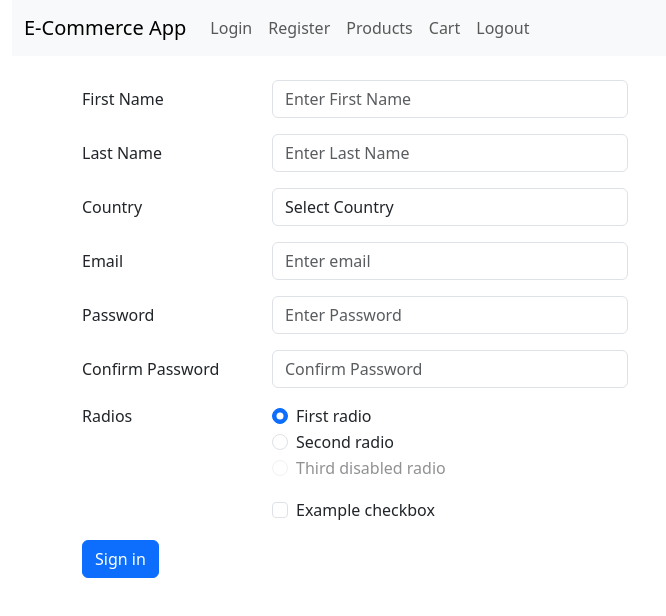
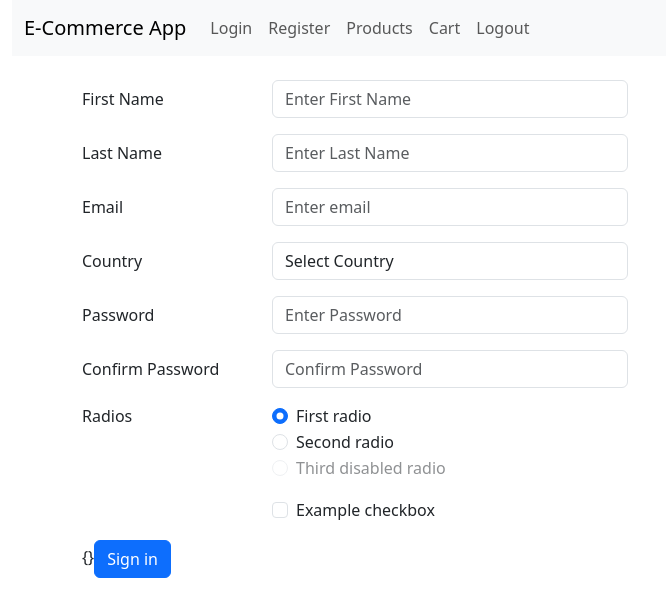
Before and after one commit to kiran-blockchain/optum-oct-react, a React (Create React App) app in the folder ecommerce/: page / in a window 1280 px wide. Shown: the top 616 px of the page, without its empty margins (0-666 px from the left). Built offline with nearby package versions, Linux system fonts and the light colour scheme.

Commit message:
added complete features for the textbox and dropdown

```diff
--- a/ecommerce/src/components/Dropdown/index.jsx
+++ b/ecommerce/src/components/Dropdown/index.jsx
@@ -1,4 +1,7 @@
-export const Dropdown = ({ dropdownConfig, list }) => {
+import { useState } from "react";
+
+export const Dropdown = ({ dropdownConfig, list,onchange }) => {
+    const [data,setData] = useState(dropdownConfig.defaultValue)
     const options = () => {
         if (list && list.length > 0) {
             return list.map((item, index) => {
@@ -17,7 +20,13 @@ export const Dropdown = ({ dropdownConfig, list }) => {
             <div class="col-sm-4">
                 <select id={dropdownConfig.id}
                     className="form-control"
-                    name={dropdownConfig.name}>
+                    name={dropdownConfig.name}
+                    value={data}
+                    onChange={evt=>{
+                        setData(evt.target.value);
+                        onchange(evt.target);
+                    }}
+                    >
                     <option value="">{dropdownConfig.placeholder}</option>
                     {options()}
                 </select>
--- a/ecommerce/src/components/Textbox/index.jsx
+++ b/ecommerce/src/components/Textbox/index.jsx
@@ -1,4 +1,8 @@
-export const Textbox = ({textboxConfig}) => {
+import { useState } from "react"
+
+export const Textbox = ({textboxConfig,onchange}) => {
+    //Creating state
+    const [data,setData] = useState(textboxConfig.defaultValue);
     return (
         <div class="row mb-3">
             <label for={textboxConfig.id}
@@ -8,8 +12,18 @@ export const Textbox = ({textboxConfig}) => {
                     class="form-control"
                     id={textboxConfig.id}
                     name={textboxConfig.name}
-                    placeholder={textboxConfig.placeholder} />
-            </div>
+                    placeholder={textboxConfig.placeholder}
+                    value={data}
+                    onChange={evt=>{
+                        //Send the field name and value to the parent
+                        onchange(evt.target);
+
+                        //update the local state
+                        setData(evt.target.value);
+
+                    }}
+                    />
+            </div>{data}
         </div>
     )
 }
--- a/ecommerce/src/pages/Register.jsx
+++ b/ecommerce/src/pages/Register.jsx
@@ -3,8 +3,17 @@ import { Textbox } from "../components/Textbox"
 
 import { Dropdown } from "../components/Dropdown"
 import { RegisterConfig } from "../utils/config"
+import { useState } from "react"
 
 export const Register = () => {
+    const [register,setRegister] =useState({
+        // FirstName:"",
+        // LastName:"",
+        // Email:"",
+        // Password:"",
+        // ConfirmPassword:"",
+        // Country:""
+    });
     const countryList = [{
         value: "IN",
         text: "India"
@@ -12,17 +21,29 @@ export const Register = () => {
     {
         value: "USA",
         text: "United States of America"
-    }]
+    }];
+    const handleChange =({name,value})=>{
+        const state = register;
+        state[name] = value;//
+        setRegister({...state})
+    }
     return (
         <form className="container mt-4">
-            <Textbox textboxConfig={RegisterConfig.FirstName} />
-            <Textbox textboxConfig={RegisterConfig.LastName} />
+            <Textbox textboxConfig={RegisterConfig.FirstName}
+                      onchange = {handleChange}
+            />
+            <Textbox textboxConfig={RegisterConfig.LastName}
+            onchange = {handleChange} />
+            <Textbox textboxConfig={RegisterConfig.Email}
+            onchange = {handleChange} />
             <Dropdown
             dropdownConfig={RegisterConfig.Country}
-            list={countryList} />
-            <Textbox textboxConfig={RegisterConfig.Email} />
-            <Textbox textboxConfig={RegisterConfig.Password} />
-            <Textbox textboxConfig={RegisterConfig.ConfirmPassword} />
+            list={countryList}
+            onchange={handleChange} />
+            <Textbox textboxConfig={RegisterConfig.Password}
+            onchange={handleChange} />
+            <Textbox textboxConfig={RegisterConfig.ConfirmPassword}
+            onchange={handleChange} />
 
             <fieldset class="row mb-3">
                 <legend class="col-form-label col-sm-2 pt-0">Radios</legend>
@@ -57,6 +78,7 @@ export const Register = () => {
                     </div>
                 </div>
             </div>
+            {JSON.stringify(register)}
             <button type="submit" class="btn btn-primary">Sign in</button>
         </form>
     )
--- a/ecommerce/src/utils/config.js
+++ b/ecommerce/src/utils/config.js
@@ -32,41 +32,47 @@ export const RegisterConfig ={
         name:"FirstName",
         label:"First Name",
         type:'text',
-        placeholder:"Enter First Name"
+        placeholder:"Enter First Name",
+        defaultValue:"",
     },
     LastName:{
         id:"LastName",
         name:"LastName",
         label:"Last Name",
         type:'text',
-        placeholder:"Enter Last Name"
+        placeholder:"Enter Last Name",
+        defaultValue:"",
     },
     Email:{
         id:"Email",
         name:"Email",
         label:"Email",
         type:'email',
-        placeholder:"Enter email"
+        placeholder:"Enter email",
+        defaultValue:"",
     },
     Country:{
         id:"Country",
         name:"Country",
         label:"Country",
         type:'dropdown',
-        placeholder:"Select Country"
+        placeholder:"Select Country" ,
+        defaultValue:"",
     },
     Password:{
         id:"Password",
         name:"Password",
         label:"Password",
         type:'password',
-        placeholder:"Enter Password"
+        placeholder:"Enter Password",
+        defaultValue:"",
     },
     ConfirmPassword:{
         id:"ConfirmPassword",
         name:"ConfirmPassword",
         label:"Confirm Password",
         type:'password',
-        placeholder:"Confirm Password"
+        placeholder:"Confirm Password",
+        defaultValue:"",
     },
 }
```
